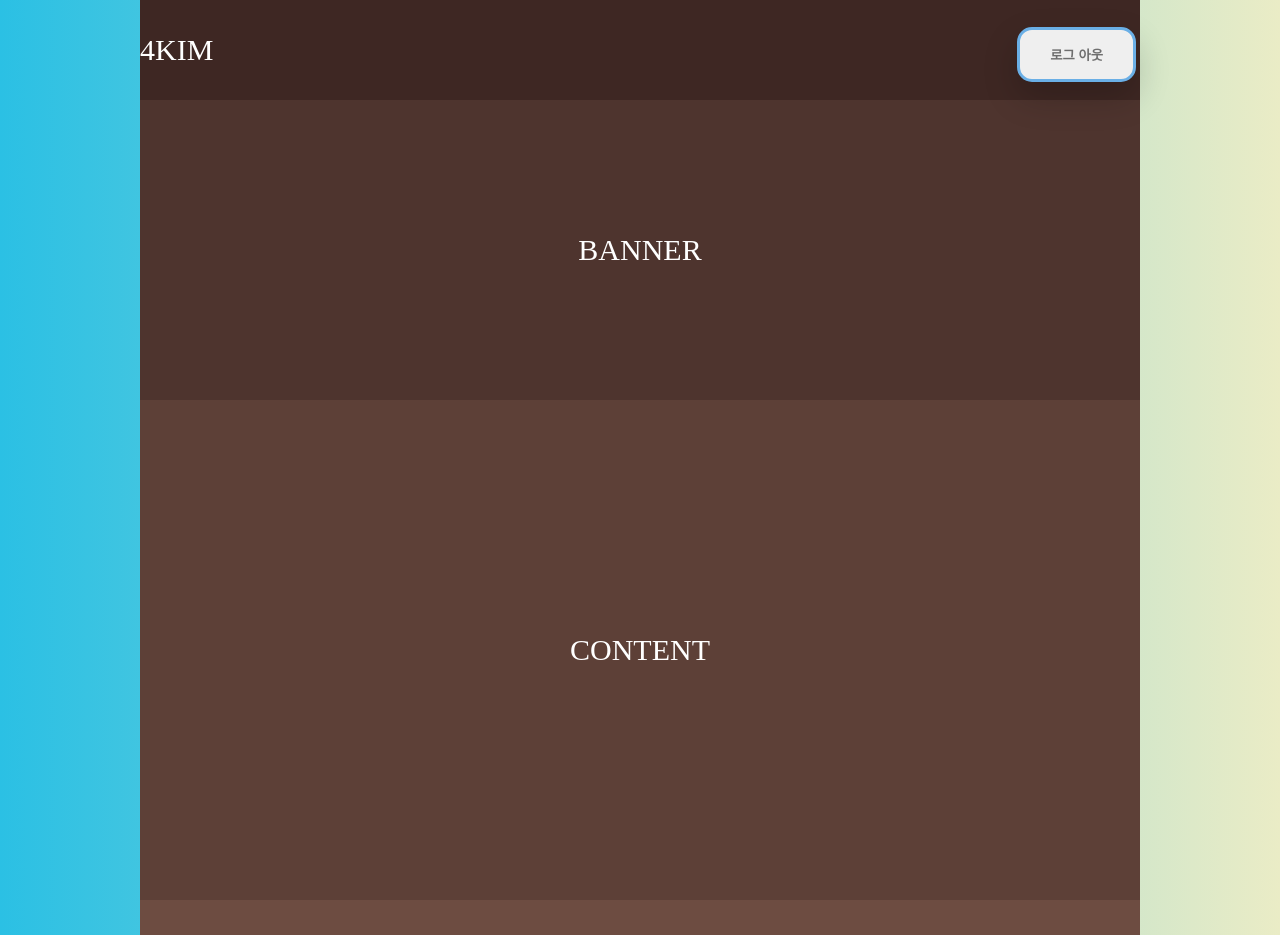
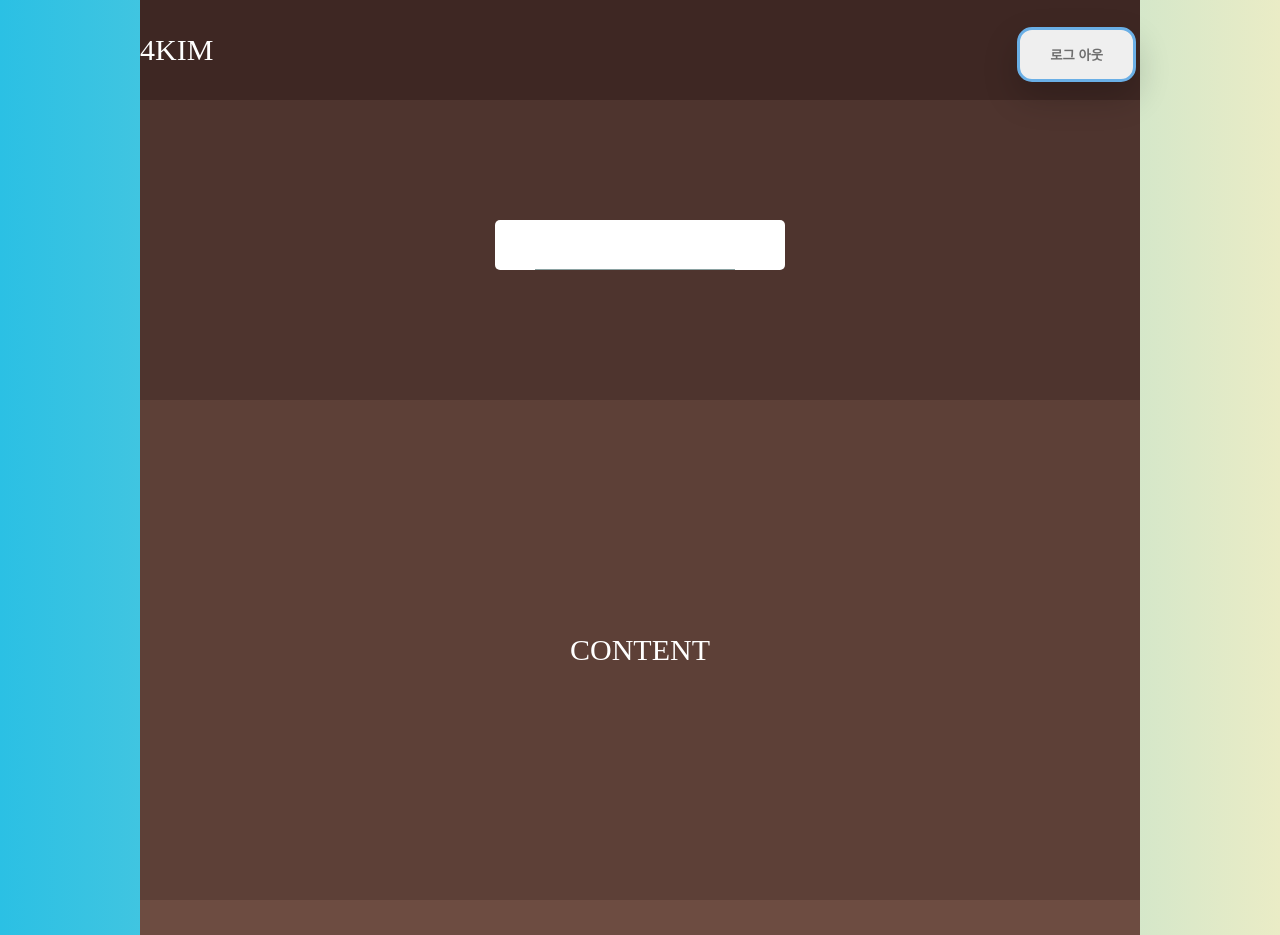
Before and after one commit to 4kCapstoneProject/frontend, a React (Create React App) app: page / in a window 1280 px wide. Shown: the top 935 px of the page. Built offline with nearby package versions, Linux system fonts and the light colour scheme.

Commit message:
mui 설치
* mui 설치 및 페이지네이션 배치

```diff
--- a/src/App.js
+++ b/src/App.js
@@ -6,6 +6,7 @@ import Streaming from "./routes/Streaming";
 import Targetinfo from "./routes/Targetinfo";
 import Upload from "./routes/Upload";
 import React from "react";
+
 function App() {
   return (
     <Router>
--- a/src/index.js
+++ b/src/index.js
@@ -4,6 +4,7 @@ import ReactDOM from "react-dom";
 import { Provider } from "react-redux";
 import App from "./App";
 import user from "./redux/user";
+// import "bootstrap/dist/css/bootstrap.css";
 
 ReactDOM.render(
   <Provider store={user}>
--- a/src/routes/Home.css
+++ b/src/routes/Home.css
@@ -1,3 +1,8 @@
+.pagination {
+  display: flex;
+  justify-content: center;
+  align-items: center;
+}
 * {
   margin: 0;
   padding: 0;
@@ -90,3 +95,79 @@
   font-weight: 600;
   transition: 0.25s;
 }
+/* #logout {
+  width: 200px;
+  height: 100px;
+} */
+
+/* 검색버튼 */
+.searchFieldset {
+  position: relative;
+  display: inline-block;
+  padding: 0 0 0 40px;
+  background: #fff;
+  border: none;
+  border-radius: 5px;
+}
+
+.searchInput,
+.searchButton {
+  position: relative;
+  width: 200px;
+  height: 50px;
+  padding: 0;
+  display: inline-block;
+  float: left;
+}
+
+.searchInput {
+  color: #666;
+  z-index: 2;
+  border: 0 none;
+}
+.searchInput:focus {
+  outline: 0 none;
+}
+.searchInput:focus + .searchButton {
+  -webkit-transform: translate(0, 0);
+  -ms-transform: translate(0, 0);
+  transform: translate(0, 0);
+  -webkit-transition-duration: 0.3s;
+  transition-duration: 0.3s;
+}
+.searchInput:focus + .searchButton .fa-solid {
+  -webkit-transform: translate(0px, 0);
+  -ms-transform: translate(0px, 0);
+  transform: translate(0px, 0);
+  -webkit-transition-duration: 0.3s;
+  transition-duration: 0.3s;
+  color: #fff;
+}
+
+.searchButton {
+  z-index: 1;
+  width: 50px;
+  border: 0 none;
+  background: #ceb980;
+  cursor: pointer;
+  border-radius: 0 5px 5px 0;
+  -webkit-transform: translate(-50px, 0);
+  -ms-transform: translate(-50px, 0);
+  transform: translate(-50px, 0);
+  -webkit-transition-duration: 0.3s;
+  transition-duration: 0.3s;
+}
+
+.fa-solid {
+  font-size: 1.4rem;
+  color: #29abe2;
+  z-index: 3;
+  top: 25%;
+  -webkit-transform: translate(-190px, 0);
+  -ms-transform: translate(-190px, 0);
+  transform: translate(-190px, 0);
+  -webkit-transition-duration: 0.3s;
+  transition-duration: 0.3s;
+  -webkit-transition: all 0.1s ease-in-out;
+  transition: all 0.1s ease-in-out;
+}
--- a/src/routes/Home.js
+++ b/src/routes/Home.js
@@ -7,6 +7,9 @@ import { getCookie, removeCookie, setCookie } from "../shared/cookie";
 import Cookies from "universal-cookie";
 import Login from "./Login";
 import "./Home.css";
+// import * as React from "react";
+import Pagination from "@mui/material/Pagination";
+import Stack from "@mui/material/Stack";
 
 function Home() {
   const [isLogin, setIsLogin] = useState(true);
@@ -47,13 +50,25 @@ function Home() {
             </div>
           </div>
           <div id="banner-wrap">
-            <div className="banner-container">banner</div>
+            <div className="banner-container">
+              <form className="searchForm">
+                <fieldset className="searchFieldset">
+                  <input className="searchInput" type="search" />
+                  <button className="searchButton" type="submit">
+                    <i className="fa fa-search"></i>
+                    {/* <i class="fa-solid fa-magnifying-glass"></i> */}
+                  </button>
+                </fieldset>
+              </form>
+            </div>
           </div>
           <div id="content-wrap">
             <div className="content-container">content</div>
           </div>
           <div id="footer-wrap">
-            <div className="footer-container">footer</div>
+            <div className="footer-container">
+              <Pagination className="pagination" count={10} color="primary" />
+            </div>
           </div>
         </div>
       ) : (
```
Also changed, not shown: package.json (+7 -0 lines), 1 other file (tests, documents, lock files or other folders).
